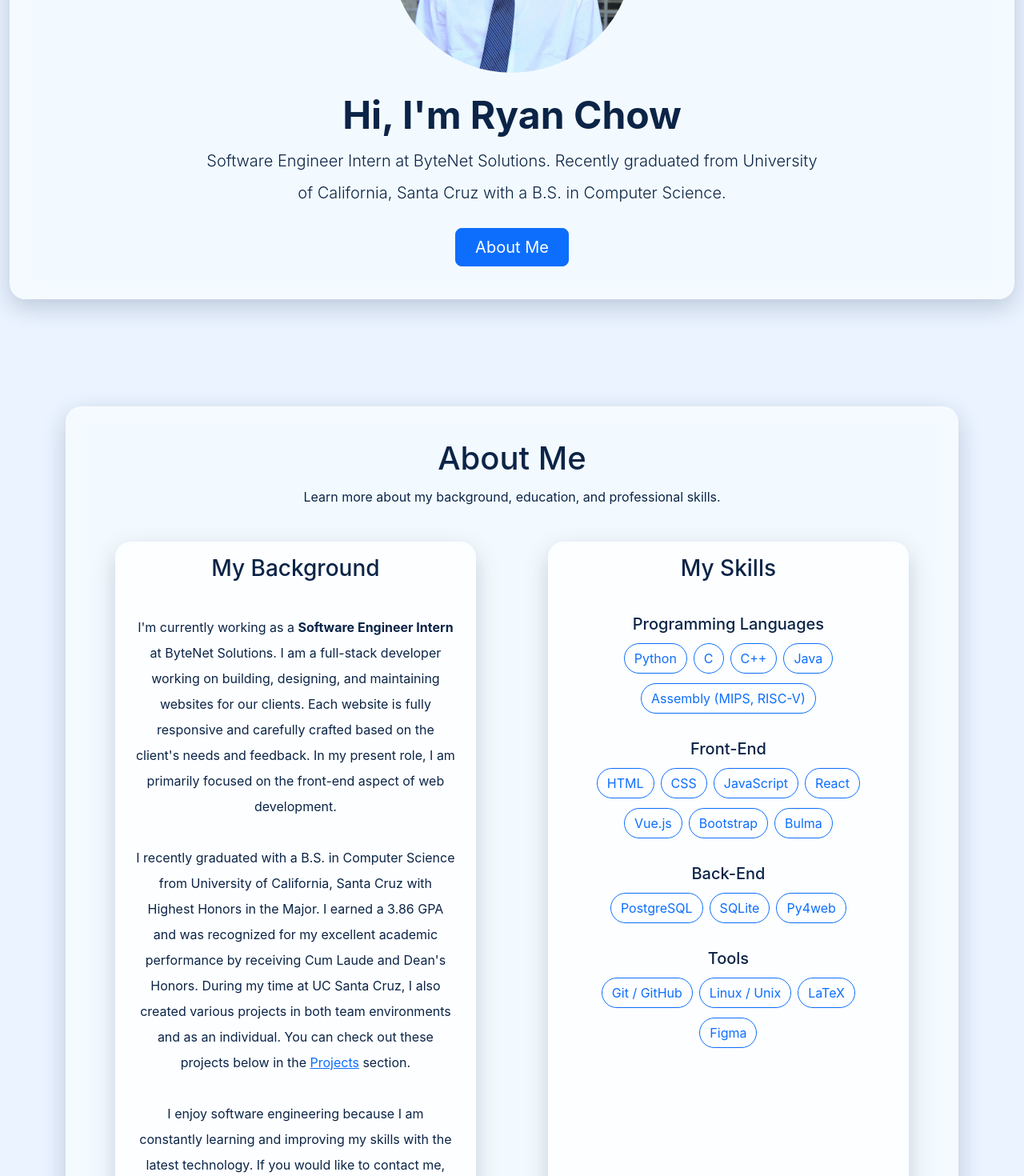
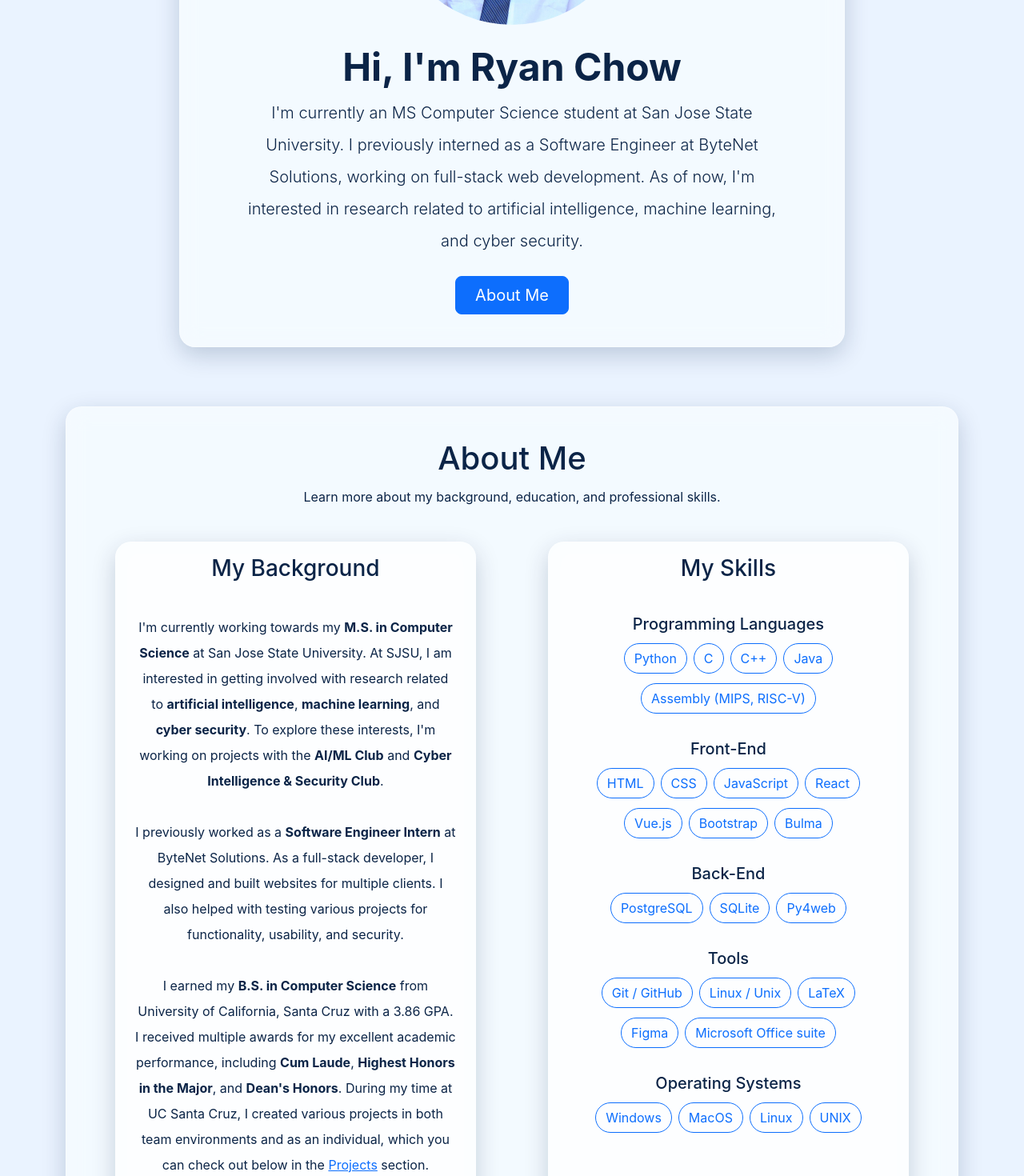
Before and after one commit to ryanchowdev/ryanchowdev-portfolio, a React (Create React App) app: page / in a window 1280 px wide. Shown: the part 340-1810 px from the top of the page at 80% size. Built offline with nearby package versions, Linux system fonts and the light colour scheme.

Commit message:
Updated personal information

```diff
--- a/src/App.css
+++ b/src/App.css
@@ -182,3 +182,21 @@ h1, h3, h4, h5 {
 [data-bs-theme="dark"] .modal-content .btn-close:hover {
   opacity: 1;
 }
+
+/* Keep the hero box from widening forever; let it grow vertically */
+.hero-box {
+  max-width: 52rem;
+  width: 100%;
+}
+
+/* Optional: make the text column a bit narrower inside the box */
+.hero-text {
+  max-width: 42rem;   /* keeps lines readable */
+  margin-inline: auto;
+}
+
+/* Ensure long words/URLs wrap instead of stretching the box */
+.hero-box p {
+  overflow-wrap: anywhere;
+  word-break: break-word;
+}
--- a/src/components/About.js
+++ b/src/components/About.js
@@ -12,8 +12,21 @@ const skills = [
     category: "Front-End",
     items: ["HTML", "CSS", "JavaScript", "React", "Vue.js", "Bootstrap", "Bulma"]
   },
-  { id: 2, category: "Back-End", items: ["PostgreSQL", "SQLite", "Py4web"] },
-  { id: 3, category: "Tools", items: ["Git / GitHub", "Linux / Unix", "LaTeX", "Figma"] },
+  {
+    id: 2,
+    category: "Back-End",
+    items: ["PostgreSQL", "SQLite", "Py4web"]
+  },
+  {
+    id: 3,
+    category: "Tools",
+    items: ["Git / GitHub", "Linux / Unix", "LaTeX", "Figma", "Microsoft Office suite"]
+  },
+  {
+    id: 4,
+    category: "Operating Systems",
+    items: ["Windows", "MacOS", "Linux", "UNIX"]
+  },
 ];
 
 function About () {
@@ -29,18 +42,21 @@ function About () {
             <h3>My Background</h3>
             <p className="mb-0">
               <br/>
-              I'm currently working as a <b>Software Engineer Intern</b> at ByteNet Solutions.
-              I am a full-stack developer working on building, designing, and maintaining websites for our clients.
-              Each website is fully responsive and carefully crafted based on the client's needs and feedback.
-              In my present role, I am primarily focused on the front-end aspect of web development.
+              I'm currently working towards my <b>M.S. in Computer Science</b> at San Jose State University.
+              At SJSU, I am interested in getting involved with research related to <b>artificial intelligence</b>, <b>machine learning</b>, and <b>cyber security</b>.
+              To explore these interests, I'm working on projects with the <b>AI/ML Club</b> and <b>Cyber Intelligence & Security Club</b>.
               <br/><br/>
-              I recently graduated with a B.S. in Computer Science from University of California, Santa Cruz with Highest Honors in the Major.
-              I earned a 3.86 GPA and was recognized for my excellent academic performance by receiving Cum Laude and Dean's Honors.
-              During my time at UC Santa Cruz, I also created various projects in both team environments and as an individual.
-              You can check out these projects below in the <a href="#projects">Projects</a> section.
+              I previously worked as a <b>Software Engineer Intern</b> at ByteNet Solutions.
+              As a full-stack developer, I designed and built websites for multiple clients.
+              I also helped with testing various projects for functionality, usability, and security.
+              <br/><br/>
+              I earned my <b>B.S. in Computer Science</b> from University of California, Santa Cruz with a 3.86 GPA.
+              I received multiple awards for my excellent academic performance, including <b>Cum Laude</b>, <b>Highest Honors in the Major</b>, and <b>Dean's Honors</b>.
+              During my time at UC Santa Cruz, I created various projects in both team environments and as an individual, which you can check out below in the <a href="#projects">Projects</a> section.
               <br/><br/>
               I enjoy software engineering because I am constantly learning and improving my skills with the latest technology.
-              If you would like to contact me, feel free to reach out in the <a href="#contact">Contact</a> section below.
+              If you would like to contact me, feel free to reach out in the <a href="#contact">Contact</a> section below,
+              or connect with me on <a href="https://www.linkedin.com/in/ryanchowdev/" target="_blank" rel="noopener noreferrer">LinkedIn</a>.
               <br/><br/>
             </p>
           </div>
--- a/src/components/Contact.js
+++ b/src/components/Contact.js
@@ -1,10 +1,15 @@
 // /src/components/Contact.js
+
 // Form submission
 const onSubmit = async (event) => {
-  // Get data from form, then clear it
   event.preventDefault();
-  const formData = new FormData(event.target);
-  event.target.reset();
+
+  // Always use the form element
+  const form = event.currentTarget;
+  const formData = new FormData(form);
+
+  // Clear the form after capturing its data
+  form.reset();
 
   // Use web3forms public key
   formData.append("access_key", "72af4997-1628-4924-82ab-298afa0a9a3f");
@@ -15,14 +20,10 @@ const onSubmit = async (event) => {
   // POST contents
   const res = await fetch("https://api.web3forms.com/submit", {
     method: "POST",
-    headers: {
-      "Content-Type": "application/json",
-      Accept: "application/json"
-    },
+    headers: { "Content-Type": "application/json", Accept: "application/json" },
     body: json
   }).then((res) => res.json());
 
-  // Alert user that message was successfully submitted
   if (res.success) {
     alert("Success! Your message was submitted.");
   }
@@ -31,31 +32,31 @@ const onSubmit = async (event) => {
 function Contact () {
   return (
     <div className="container py-5" id="contact">
-      <div className="aero-glass aero-pad text-center lh-lg reveal">
+      <div className="aero-glass aero-pad text-center lh-lg">
         <h1>Contact</h1>
         <p>
           Feel free to contact me with any questions or concerns.<br />
           I will get back to you as soon as possible.<br />
         </p>
+
         {/* Contact form */}
-        <form className="d-flex flex-column align-items-center">
-          {/* Name */}
+        <form className="d-flex flex-column align-items-center" onSubmit={onSubmit}>
           <div className="mb-3 w-50">
             <label htmlFor="name" className="form-label">Full Name</label>
             <input type="text" name="name" className="form-control" id="name" required/>
           </div>
-          {/* Email */}
+
           <div className="mb-3 w-50">
             <label htmlFor="email" className="form-label">Email Address</label>
             <input type="email" name="email" className="form-control" id="email" required/>
           </div>
-          {/* Message */}
+
           <div className="mb-3 w-50">
             <label htmlFor="message" className="form-label">Message</label>
             <textarea className="form-control" name="message" id="message" rows="3" required></textarea>
           </div>
-          {/* Submit */}
-          <button type="submit" onClick={onSubmit} className="btn btn-success mt-4 py-2 px-3">
+
+          <button type="submit" className="btn btn-success mt-4 py-2 px-3">
             <i className="bi bi-check-lg"></i> Submit
           </button>
         </form>
--- a/src/components/Hero.js
+++ b/src/components/Hero.js
@@ -6,15 +6,16 @@ function Hero () {
     <div className="container-fluid text-center lh-lg" id="home">
       {/* Centered hero section */}
       <div className="d-flex align-items-center justify-content-center text-center vh-100">
-        <div className="aero-glass aero-pad d-inline-block reveal">
+        <div className="aero-glass aero-pad d-inline-block reveal hero-box">
           {/* Profile picture */}
           <img className="d-block mx-auto mb-4 rounded-circle img-fluid" src={profilePic} style={{width: "19rem"}} alt="Ryan's profile pic"/>
           {/* Description */}
           <h1 className="display-5 fw-bold">Hi, I'm Ryan Chow</h1>
-          <div className="col-lg-8 mx-auto">
+          <div className="mx-auto hero-text">
             <p className="lead mb-4">
-              Software Engineer Intern at ByteNet Solutions.
-              Recently graduated from University of California, Santa Cruz with a B.S. in Computer Science.
+              I'm currently an MS Computer Science student at San Jose State University.
+              I previously interned as a Software Engineer at ByteNet Solutions, working on full-stack web development.
+              As of now, I'm interested in research related to artificial intelligence, machine learning, and cyber security.
             </p>
             <div className="d-grid gap-2 d-sm-flex justify-content-sm-center">
               <a className="btn btn-primary btn-lg px-4 gap-3" href="#about" role="button">About Me</a>
--- a/src/components/Projects.js
+++ b/src/components/Projects.js
@@ -15,9 +15,9 @@ const projects = [
     descriptionShort:
       "This is my personal portfolio, which you are currently reading. This website showcases my professional skills and background.",
     descriptionLong: [
-      "Fully-responsive static website",
+      "Fully-responsive static website with modern design",
       "Showcases my web development skills and provides information about my academic and professional background",
-      "User-friendly interface for easy navigation",
+      "Clean, user-friendly interface for easy navigation",
       "Automatic light/dark mode for improved readability, with the option to toggle between modes",
     ],
     coverImg: portfolioCover,
@@ -31,7 +31,7 @@ const projects = [
       "Roommate Helper is a chat bot which helps roommates manage their shared living environment and responsibilities.",
     descriptionLong: [
       "Chat bot for the Discord messaging app",
-      "Led a team of five developers to create this project, using SCRUM practices",
+      "Served as Product Owner and team leader for a five-person group, using SCRUM practices",
       "Designed as an assistant to help roommates manage various household tasks",
       "Some features include:",
       "Notify users to perform scheduled tasks (track who should take out garbage, clean, do dishes, etc.)",
@@ -87,10 +87,9 @@ const projects = [
     descriptionShort:
       "UCSC Class Check is a web scraper which checks the availability of classes at UCSC, allowing one to quickly enroll in filled classes when a spot opens up.",
     descriptionLong: [
-      "Web scraper built with Python's Beautiful Soup library",
-      "Used Tkinter library to create an easy-to-use GUI",
-      "Useful for UCSC students to enroll in popular classes before others",
-      "Personally used this application throughout college to be notified when a space became available in classes that I hoped to join",
+      "Web scraper built with Python's Beautiful Soup library to monitor UCSC course enrollment in real time",
+      "Designed an clear and intuitive GUI using Tkinter",
+      "Implemented instant user notifications when seats became available, useful for UCSC students to secure enrollment in high-demand classes",
     ],
     coverImg: ucscScraperCover,
   },
```
